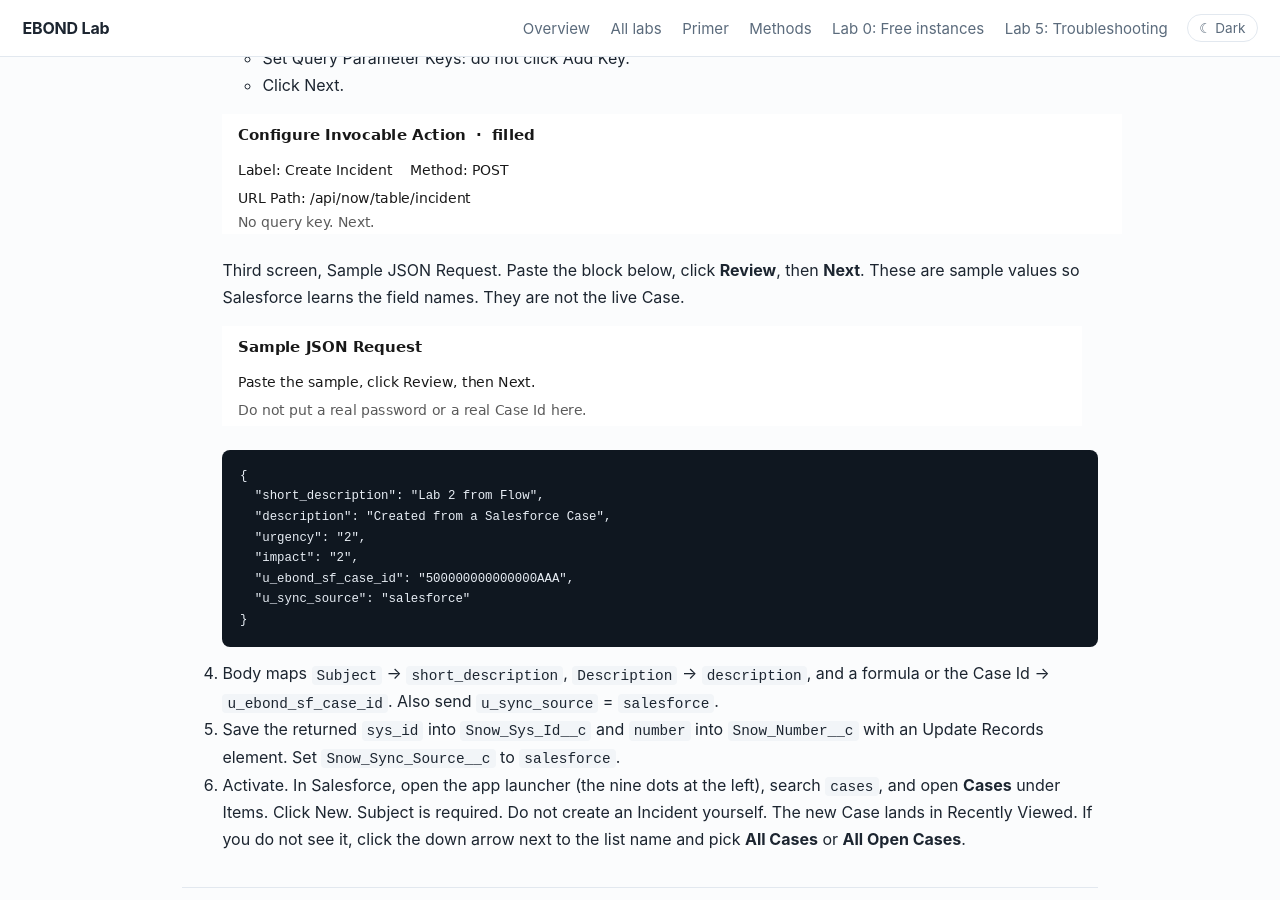
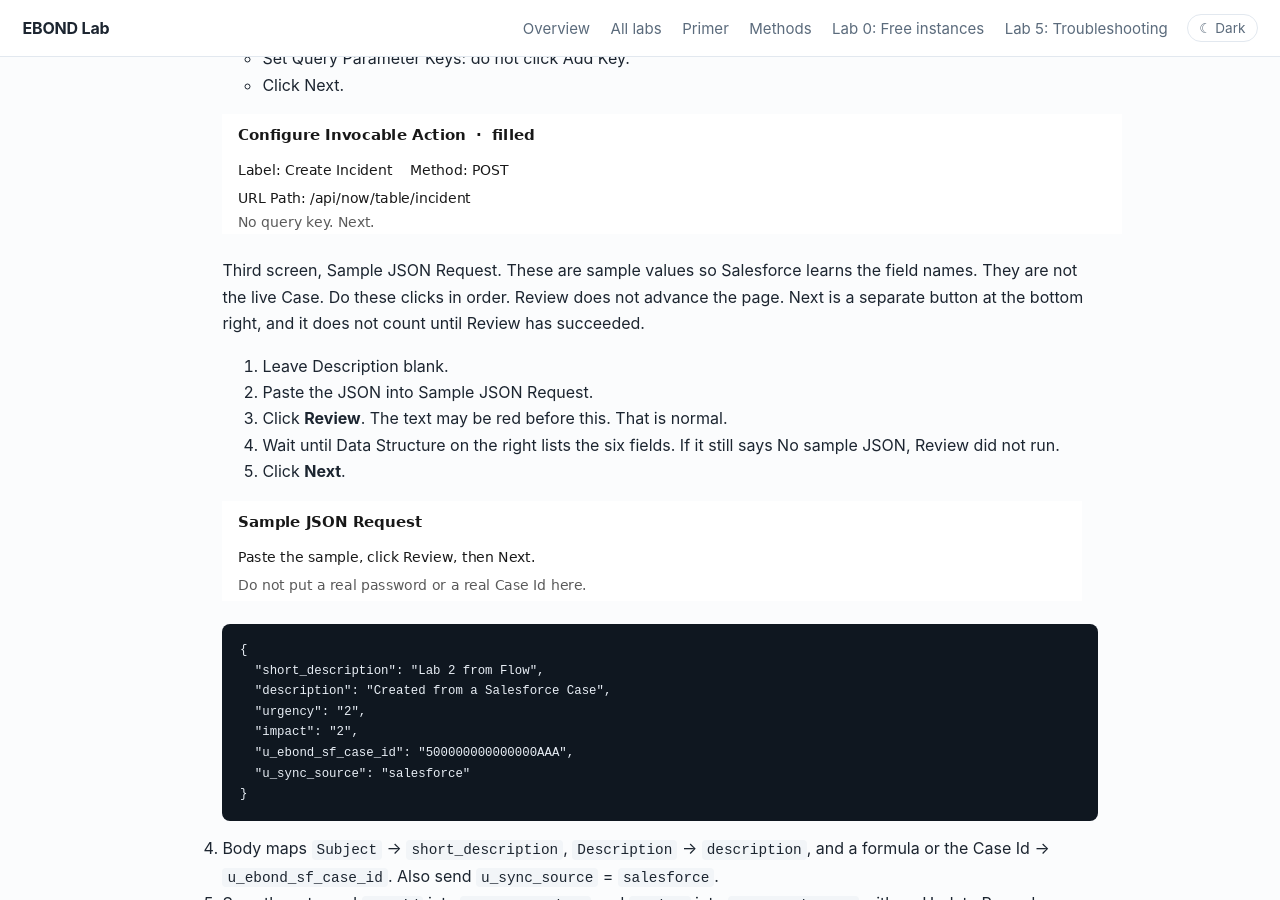
Before and after one commit to eltonaguiar/EBOND_ServiceNowSalesforce, a Jekyll site: the page built from site/labs/02-salesforce-to-snow.md, in a window 1280 px wide and 900 px high, scrolled down 6777 px. Built offline with Jekyll 4.4.1, drawn with Linux system fonts in a browser that asks for light colours.

Commit message:
Say Review does not advance the page, and Next is the following click.

```diff
--- a/site/labs/02-salesforce-to-snow.md
+++ b/site/labs/02-salesforce-to-snow.md
@@ -220,7 +220,13 @@ Use this only if you picked Flow above.
 
    ![Filled method and path]({{ '/assets/img/02-http-callout-path-filled.png' | relative_url }})
 
-   Third screen, Sample JSON Request. Paste the block below, click **Review**, then **Next**. These are sample values so Salesforce learns the field names. They are not the live Case.
+   Third screen, Sample JSON Request. These are sample values so Salesforce learns the field names. They are not the live Case. Do these clicks in order. Review does not advance the page. Next is a separate button at the bottom right, and it does not count until Review has succeeded.
+
+   1. Leave Description blank.
+   2. Paste the JSON into Sample JSON Request.
+   3. Click **Review**. The text may be red before this. That is normal.
+   4. Wait until Data Structure on the right lists the six fields. If it still says No sample JSON, Review did not run.
+   5. Click **Next**.
 
    ![Sample JSON Request screen]({{ '/assets/img/02-http-callout-json.png' | relative_url }})
 
```
